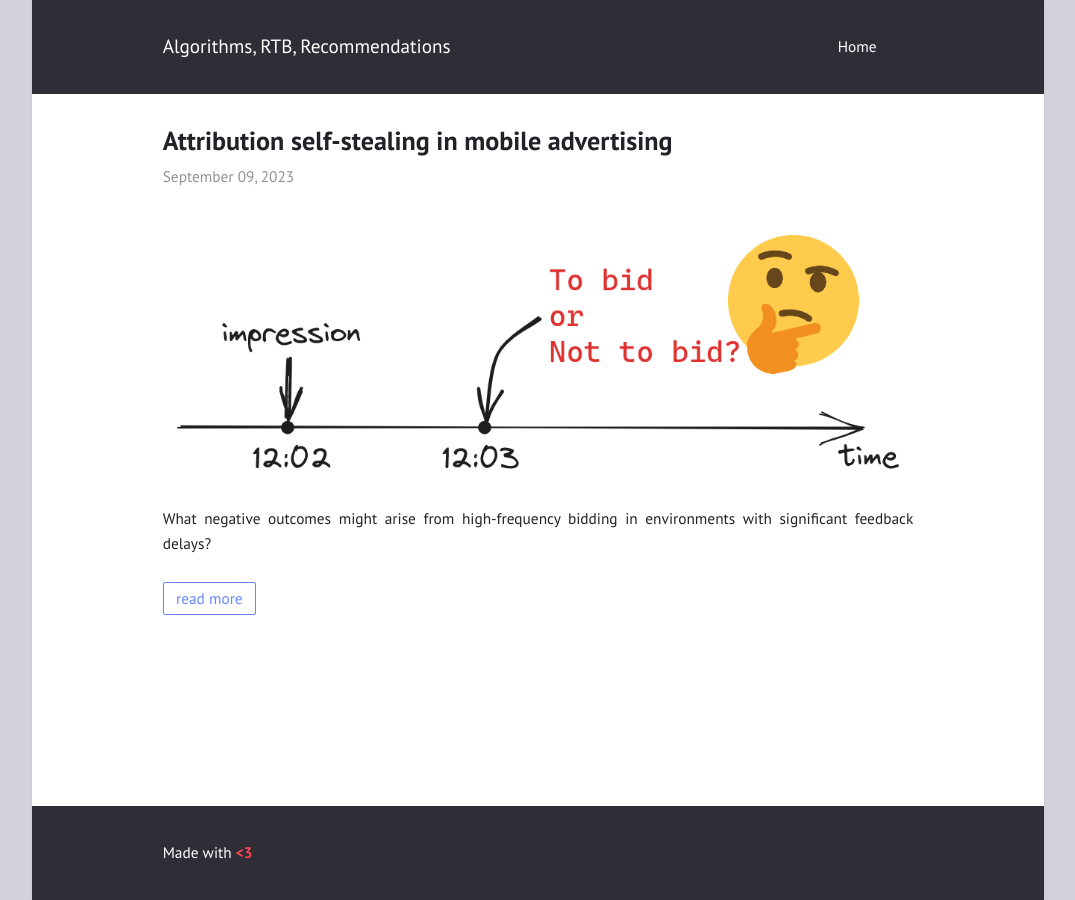
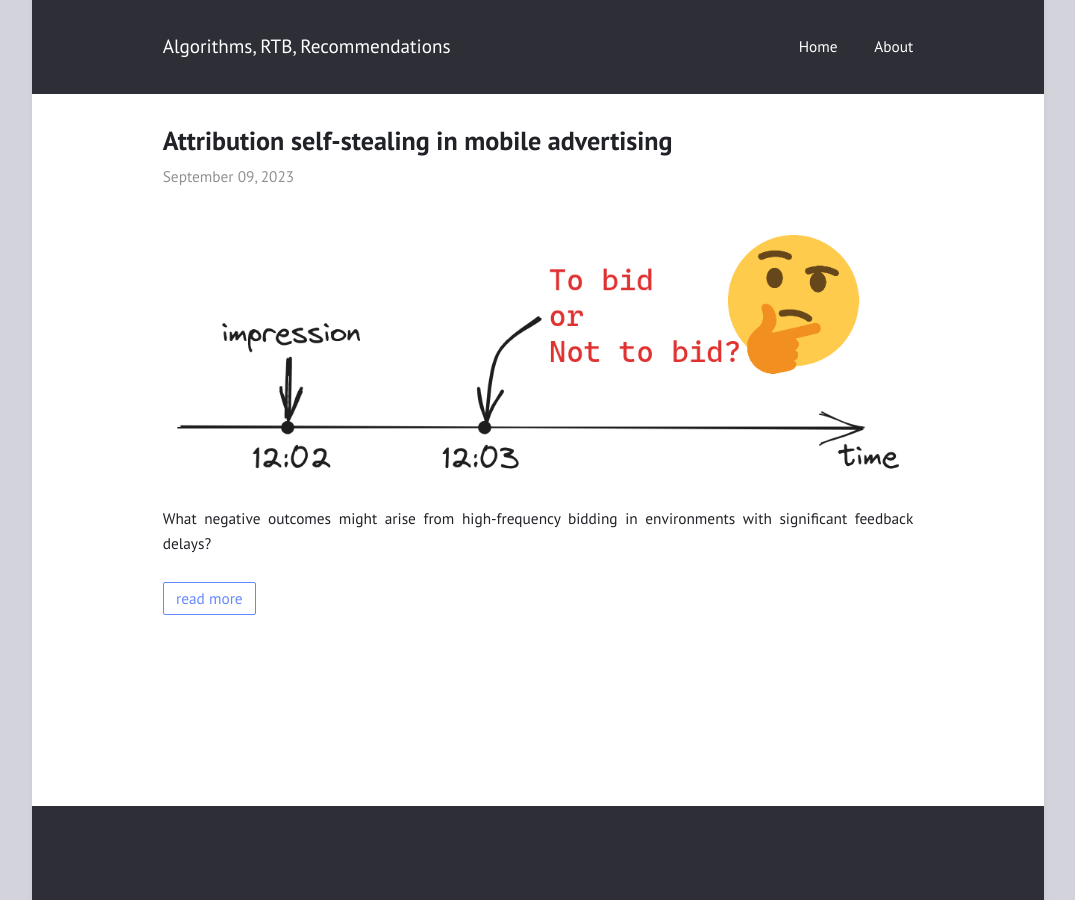
Before and after one commit to necnec/necnec.github.io, a Jekyll site: the page built from index.html, in a window 1280 px wide. Shown: the whole page, without its empty margins (102-1177 px from the left). Built offline with Jekyll 4.4.1, drawn with Linux system fonts in a browser that asks for light colours.

Commit message:
add about and comments

```diff
--- a/_config.yml
+++ b/_config.yml
@@ -1,6 +1,6 @@
 title: "Algorithms, RTB, Recommendations"
 author: "Dmitry Lastovichek"
-description: "Made with <b style=\"color: #f45;\">&lt;3</b>"
+description: " "
 permalink: /:title/
 lang: "en"
 excerpt_separator: "\n\n\n"
@@ -26,7 +26,7 @@
   - {title: Subscribe, icon: rss, url: "/feed.xml"}
 
 comments:
-#  disqus_shortname: ""    # see https://disqus.com/
+  disqus_shortname: "necnec-github-io"    # see https://disqus.com/
 #  isso_domain: ""         # see https://posativ.org/isso/
 
 plugins:
```
Also changed, not shown: README.md.
